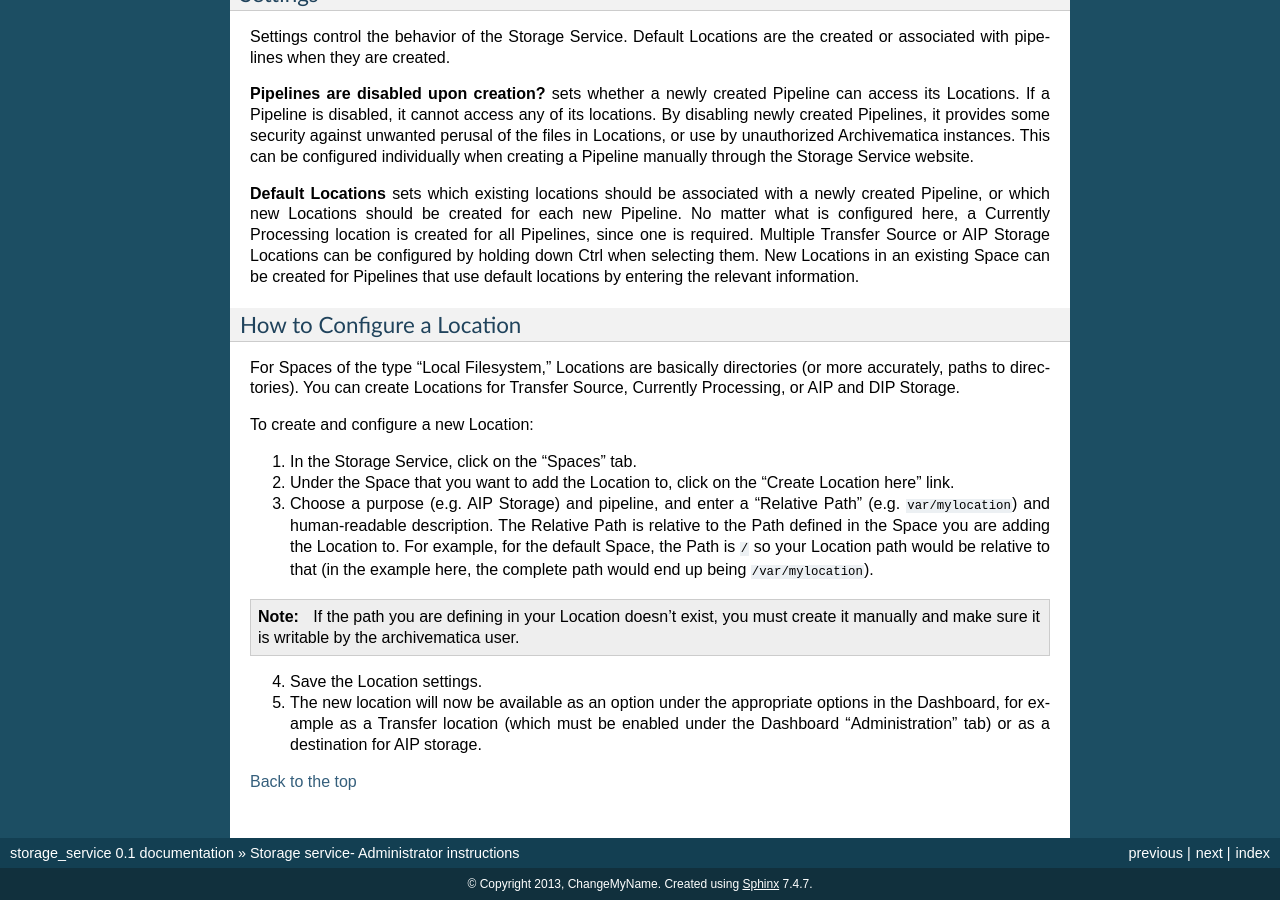
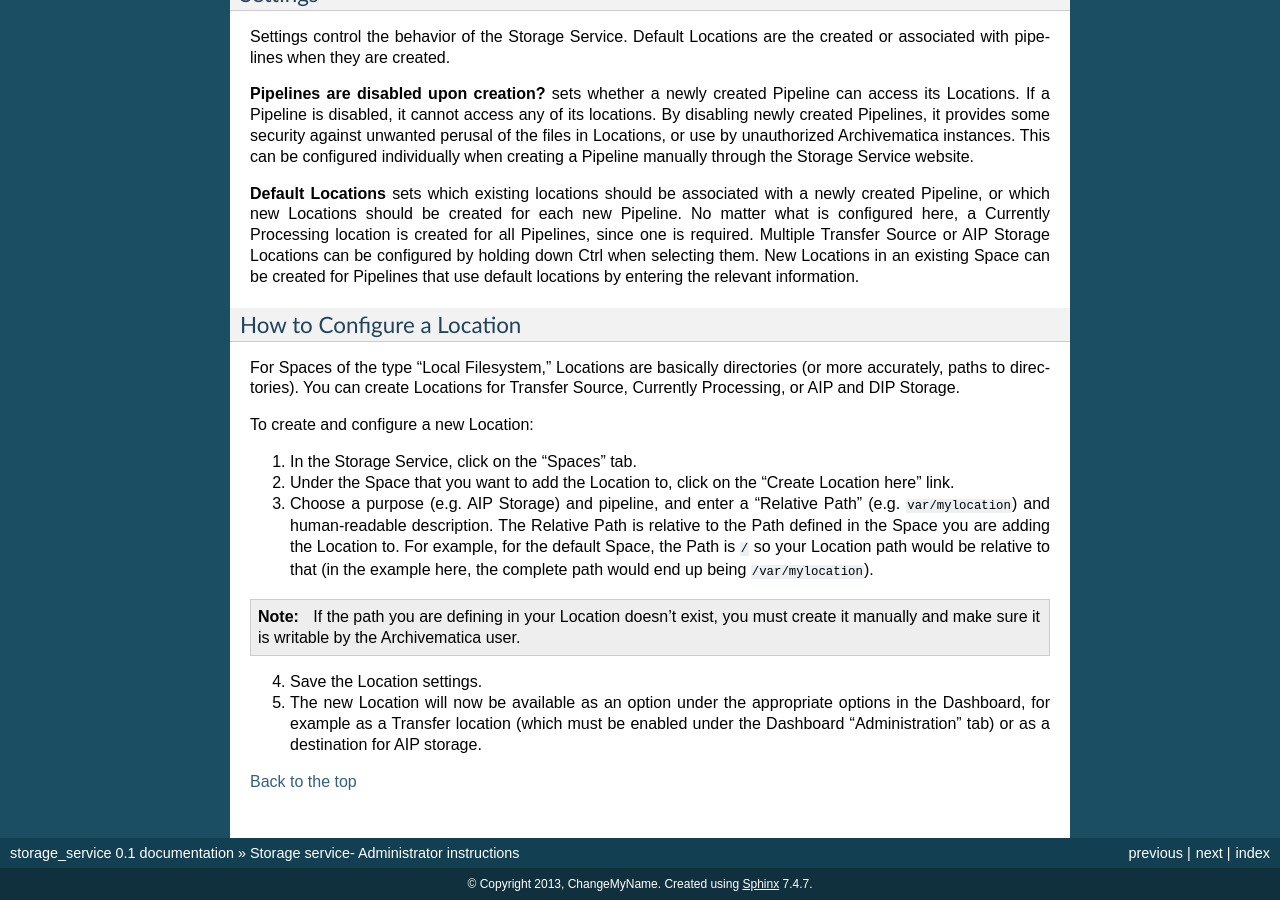
Before and after one commit to artefactual/archivematica-storage-service, a Sphinx documentation site: the page built from docs/administrators.rst, in a window 1280 px wide and 900 px high, scrolled down 6984 px. Built offline with Sphinx 7.4.7, drawn with Linux system fonts in a browser that asks for light colours; pages that are not in the unit, such as notebooks, are missing from menus; some of the changed text lies outside the part shown.

Commit message:
Minor grammatical changes

```diff
--- a/docs/administrators.rst
+++ b/docs/administrators.rst
@@ -370,11 +370,11 @@ To create and configure a new Location:
 ..  note::
 
     If the path you are defining in your Location  doesn't exist, you must
-    create it manually and make sure it is writable by  the archivematica
+    create it manually and make sure it is writable by the Archivematica
     user.
 
 4. Save the Location settings.
-5. The new location will now be available as an option under the appropriate
+5. The new Location will now be available as an option under the appropriate
    options in the Dashboard, for example as a Transfer location (which must be
    enabled under the Dashboard "Administration" tab) or as a destination for AIP
    storage.
```
Also changed, not shown: other parts of docs/administrators.rst (+2 -2 lines).
